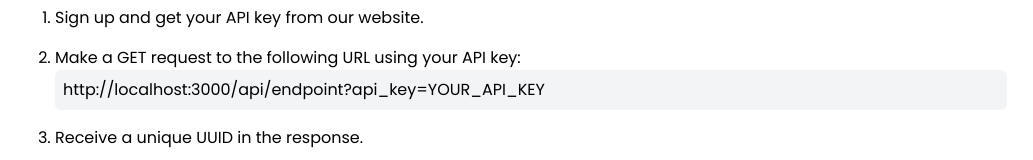
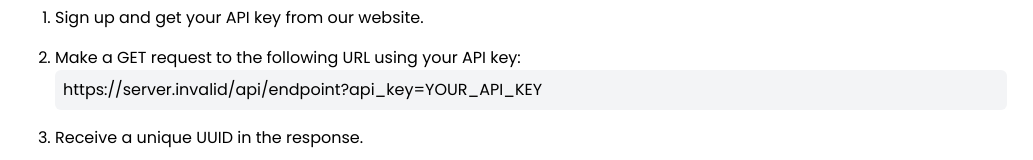
Before and after one commit to samyakkhatua/uniq, a Next.js app: page / in a window 1280 px wide. Shown: the part 1399-1559 px from the top of the page, without its empty margins (121-1154 px from the left). Built offline with nearby package versions, Linux system fonts and the light colour scheme; no server answers.

Commit message:
APP URL as ENV

```diff
--- a/src/components/howToUse.tsx
+++ b/src/components/howToUse.tsx
@@ -16,11 +16,11 @@ const HowToUse: React.FC<HowToUseProps> = ({ api_key }) => {
           Make a GET request to the following URL using your API key:
           {api_key ? (
             <div className="bg-gray-100 p-2 rounded-md">
-              {`http://localhost:3000/api/endpoint?api_key=${api_key}`}
+              {`${process.env.APP_URL}/api/endpoint?api_key=${api_key}`}
             </div>
           ) : (
             <div className="bg-gray-100 p-2 rounded-md">
-              {`http://localhost:3000/api/endpoint?api_key=YOUR_API_KEY`}
+              {`${process.env.APP_URL}/api/endpoint?api_key=YOUR_API_KEY`}
             </div>
           )}
         </li>
--- a/src/lib/stripe.ts
+++ b/src/lib/stripe.ts
@@ -30,8 +30,8 @@ export async function hasSubscription() {
 
 export async function createCheckoutLink(customer: string) {
   const checkout = await stripe.checkout.sessions.create({
-    success_url: `${process.env.API_URL}/dashboard/billing?success=true`,
-    cancel_url: `${process.env.API_URL}/dashboard/billing?success=false`,
+    success_url: `${process.env.APP_URL}/dashboard/billing?success=true`,
+    cancel_url: `${process.env.APP_URL}/dashboard/billing?success=false`,
     customer: customer,
     line_items: [
       {
```
